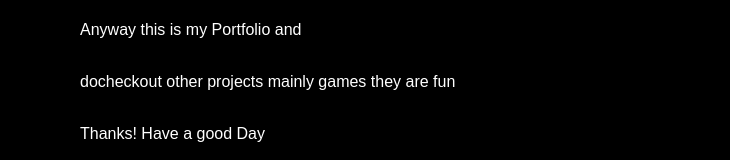
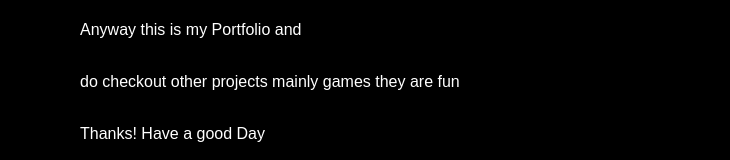
Before and after one commit to anubhqv/personal_portfolio, a React (Vite) app in the folder portfolio/: page / in a window 1280 px wide. Shown: the part 599-759 px from the top of the page, without its empty margins (0-730 px from the left). Built offline with nearby package versions, Linux system fonts and the light colour scheme; a web font is replaced by a local one.

Commit message:
missed something minor

```diff
--- a/portfolio/src/sections/Hero.jsx
+++ b/portfolio/src/sections/Hero.jsx
@@ -28,7 +28,7 @@ const Hero = () => {
                             <p className="text-white-5">HI 👋 I am Kulbhooshan </p>
                             <p className="text-white-5">Soon to be Software engineer (Hopefully)</p>
                             <p className="text-white-5">Anyway this is my Portfolio and</p>
-                            <p className="text-white-5">docheckout other projects mainly games they are fun</p>
+                            <p className="text-white-5">do checkout other projects mainly games they are fun</p>
                             <p className="text-white-5">Thanks! Have a good Day</p>
 
                     </div>
```
